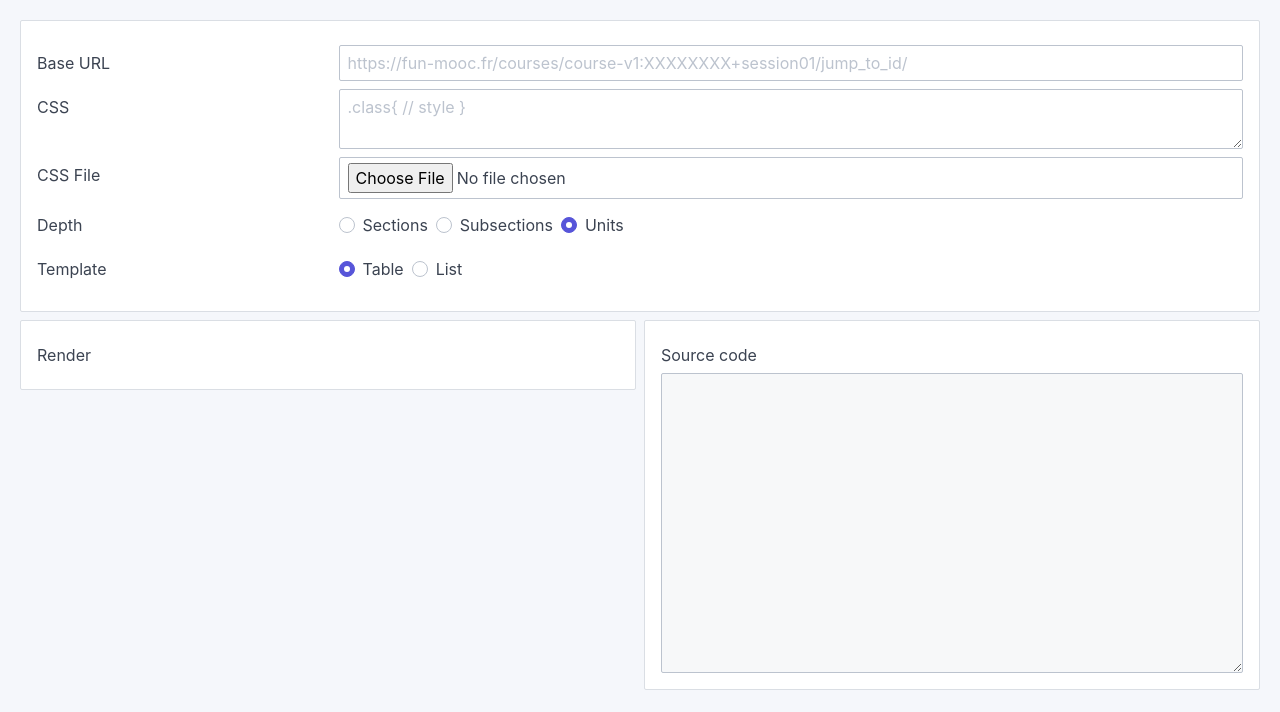
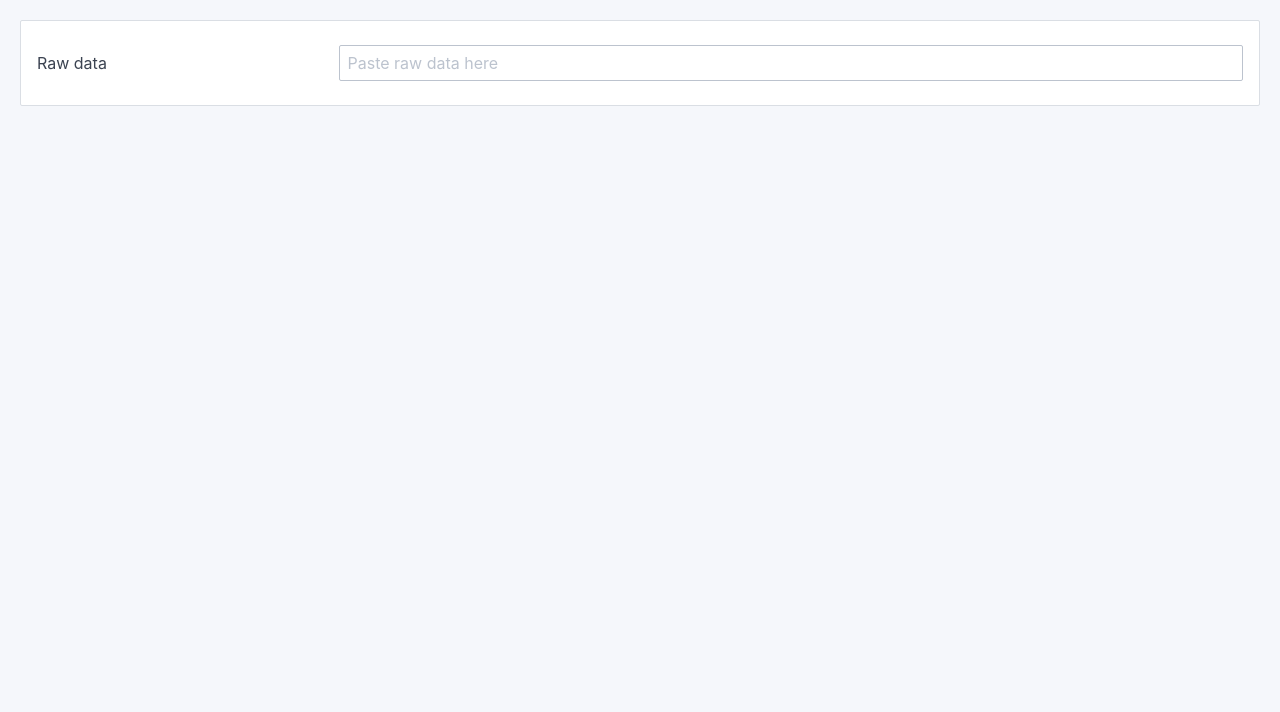
Before and after one commit to brospars/edx-studio-toc, a Vue app: page /#/ in a window 1280 px wide. Shown: the top 712 px of the page. Built offline with nearby package versions, Linux system fonts and the light colour scheme.

Commit message:
Paste raw data in app instead of URI

```diff
--- a/public/bookmark.js
+++ b/public/bookmark.js
@@ -35,13 +35,15 @@ javascript:(function () {
   });
   expandables.click();
 
+  console.log(baseUrl);
+
   var w = window.open('');
   w.document.write(
     '<!DOCTYPE html><html><body onclick="copy()">' +
     '<h1>Plan :</h1>' +
-    '<p>Please copy this and paste it in the <a href="https://brospars.github.io/edx-studio-toc/dist/">app</a></p>' +
     '<input id="input"/>' +
     '<button id="copy" onclick="copy()">Copy</button>' +
+    '<p>Please copy this and paste it in the <a href="https://brospars.github.io/edx-studio-toc/dist/?baseUrl=' + encodeURIComponent(baseUrl) + '">app</a></p>' +
     '<script>' +
       'var input = document.getElementById("input");' +
       'input.value = JSON.stringify(' + JSON.stringify(sections) + ');' +
--- a/src/App.vue
+++ b/src/App.vue
@@ -10,6 +10,9 @@
   }
 
   #app{
+    .card-data{
+      margin-bottom: .4rem;
+    }
     .container{
       padding: 1rem;
     }
--- a/src/store.js
+++ b/src/store.js
@@ -7,6 +7,7 @@ Vue.use(Vuex)
 export default new Vuex.Store({
   state: {
     baseUrl: '',
+    rawData: null,
     plan: [],
     source: '',
     depth: 3,
@@ -15,6 +16,9 @@ export default new Vuex.Store({
   mutations: {
     updateBaseUrl (state, baseUrl) {
       Vue.set(state, 'baseUrl', baseUrl)
+    },
+    updateRawData (state, data) {
+      Vue.set(state, 'rawData', data)
     },
     updatePlan (state, plan) {
       Vue.set(state, 'plan', plan)
--- a/src/views/Home.vue
+++ b/src/views/Home.vue
@@ -1,6 +1,20 @@
 <template>
   <div class="home container">
-    <div class="columns">
+    <div class="card card-data">
+      <div class="card-body">
+        <form class="form-horizontal">
+          <div class="form-group">
+            <div class="col-3 col-sm-12">
+              <label class="form-label" for="rawData">Raw data</label>
+            </div>
+            <div class="col-9 col-sm-12">
+              <input class="form-input" id="rawData" type="text" placeholder="Paste raw data here" v-model="rawData">
+            </div>
+          </div>
+        </form>
+      </div>
+    </div>
+    <div class="columns" v-if="rawData">
       <div class="column col-12">
         <options></options>
       </div>
@@ -24,13 +38,23 @@ export default {
   mounted () {
     let urlParams = new URLSearchParams(window.location.search)
     let baseUrl = urlParams.get('baseUrl')
-    let plan = JSON.parse(urlParams.get('plan'))
 
-    if (!plan) {
-      alert('Error parsing plan')
-    } else {
-      this.$store.commit('updateBaseUrl', baseUrl)
-      this.$store.commit('updatePlan', plan)
+    this.$store.commit('updateBaseUrl', baseUrl)
+  },
+  computed: {
+    rawData: {
+      get () {
+        return this.$store.state.rawData
+      },
+      set (value) {
+        this.$store.commit('updateRawData', value)
+
+        try {
+          this.$store.commit('updatePlan', JSON.parse(value))
+        } catch (e) {
+          console.log('invalid json')
+        }
+      }
     }
   }
 }
```
Also changed, not shown: 4 other files (tests, documents, lock files or other folders).
